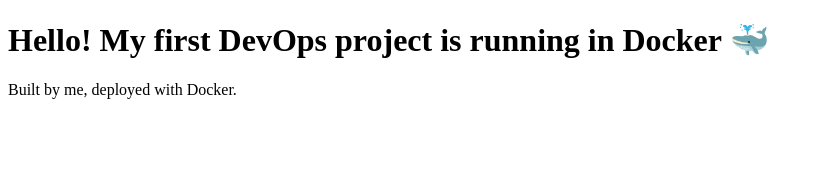
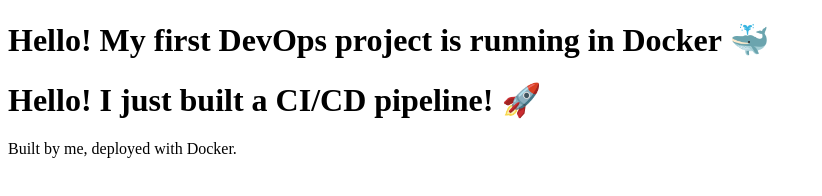
Before and after one commit to nishasonii17/my-first-devops-project, a plain HTML site: page index.html in a window 1280 px wide. Shown: the whole page, without its empty margins (0-822 px from the left). Drawn offline with Linux system fonts and the light colour scheme.

Commit message:
Updated website

```diff
--- a/index.html
+++ b/index.html
@@ -5,6 +5,7 @@
   </head>
   <body>
     <h1>Hello! My first DevOps project is running in Docker 🐳</h1>
+    <h1>Hello! I just built a CI/CD pipeline! 🚀</h1>
     <p>Built by me, deployed with Docker.</p>
   </body>
 </html>
```
